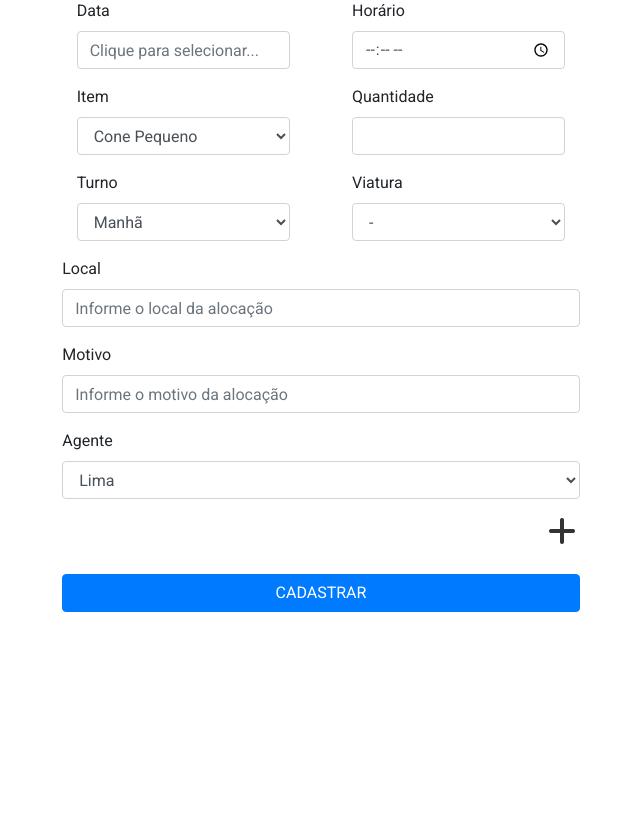
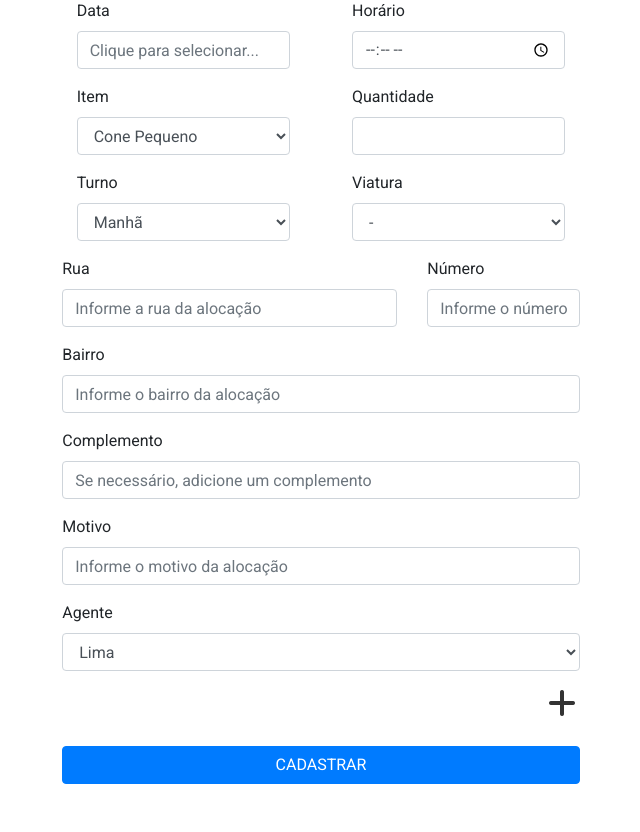
Before and after one commit to Eduardo-H/stock-manager, a Django app: page /alocacao/criar-alocacao/ in a window 1280 px wide. Shown: the part 256-1088 px from the top of the page, without its empty margins (319-959 px from the left). Before the commit the page ends 868 px from the top, so only its background shows below. Run offline with Django 3.2, Linux system fonts and the light colour scheme; data comes from the database, SQL or seed files in the repository; some libraries are stand-ins or nearby versions.

Commit message:
Alocation model modified and Add Alocation template updated

```diff
--- a/management/forms.py
+++ b/management/forms.py
@@ -5,7 +5,7 @@ from .models import *
 class FormAlocacao(ModelForm):
     class Meta:
         model = Alocacao
-        fields = ['data', 'horario', 'item', 'quantidade', 'turno', 'local', 'motivo']
+        fields = ['data', 'horario', 'item', 'quantidade', 'turno', 'rua', 'numero', 'bairro', 'complemento', 'motivo']
 
     data = forms.DateField(
         widget=forms.DateInput(format='%d/%m/%Y'),
--- a/management/models.py
+++ b/management/models.py
@@ -5,6 +5,9 @@ from datetime import date
 class Viatura(models.Model):
     numero = models.IntegerField()
     placa = models.CharField(max_length=7)
+
+    def __str__(self):
+        return self.numero
 
 class Item(models.Model):
     nome = models.CharField(max_length=100)
@@ -40,12 +43,15 @@ class Alocacao(models.Model):
     quantidade = models.IntegerField()
     turno = models.CharField(max_length=10, choices=TURNO_CHOICES)
     viatura = models.ForeignKey(Viatura, on_delete=models.PROTECT, blank=True)
-    local = models.CharField(max_length=250)
+    rua = models.CharField(max_length=200)
+    numero = models.CharField(max_length=10)
+    bairro = models.CharField(max_length=25)
+    complemento = models.CharField(max_length=25, blank=True)
     motivo = models.CharField(max_length=100, blank=True)
     cadastrador = models.ForeignKey(User, on_delete=models.PROTECT)
 
     def __str__(self):
-        return ('Alocação feita no dia {} em {}' .format(self.data, self.local))
+        return 'Alocação feita no dia {0} em {1}'.format(self.data, self.rua)
 
 class AlocacaoAgente(models.Model):
     alocacao = models.ForeignKey(Alocacao, on_delete=models.PROTECT)
--- a/management/static/management/css/style.css
+++ b/management/static/management/css/style.css
@@ -7,12 +7,42 @@ body::-webkit-scrollbar {
 }
 
 body::-webkit-scrollbar-track {
-  background: #B1B1B1;
+  background: #343a40;
 }
 
 body::-webkit-scrollbar-thumb {
+  background: #bdbdbd;
+  border-radius: 40px;
+}
+
+#icon {
+  transition: 0.3s;
+}
+
+#icon:hover {
+  color: #797979;
+}
+
+#viatura::-webkit-scrollbar,
+#agente-1::-webkit-scrollbar {
+  width: 5px;
+}
+
+#viatura::-webkit-scrollbar-track,
+#agente-1::-webkit-scrollbar-track {
   background: #4F4F4F;
   border-radius: 40px;
+}
+
+#viatura::-webkit-scrollbar-thumb,
+#agente-1::-webkit-scrollbar-thumb {
+  background: #bdbdbd;
+  border-radius: 40px;
+}
+
+#select-option:hover {
+  background: #248eff;
+  color: #fff;
 }
 
 #add-agent {
@@ -28,7 +58,7 @@ body::-webkit-scrollbar-thumb {
 
 #tabela-colaboracao {
   height: 500px;
-  overflow: auto;
+  overflow-y: scroll;
   overflow-x: hidden;
 }
 
@@ -37,17 +67,13 @@ body::-webkit-scrollbar-thumb {
 }
 
 #tabela-colaboracao::-webkit-scrollbar-track {
-  background: #B1B1B1;
-  border-radius: 40px;
+  background: #343a40;
+  border-top-right-radius: 40px;
+  border-bottom-right-radius: 40px;
+  border-bottom-left-radius: 40px;
 }
 
 #tabela-colaboracao::-webkit-scrollbar-thumb {
-  background: #4F4F4F;
+  background: #bdbdbd;
   border-radius: 40px;
 }
-
-
-#mensagem-confirmacao {
-  position: absolute;
-  top: 40%;
-}
--- a/management/templates/management/criaralocacao.html
+++ b/management/templates/management/criaralocacao.html
@@ -27,10 +27,11 @@
             <div class="d-flex justify-content-center mb-3">
               <div class="col-lg-4 mr-3">
                 <label for="item">Item</label>
-                <select class="form-control" name="item" id="item" required>
-                  {% for item in itens %}
-                    <option value="{{ item.id }}">{{ item.nome }}</option>
-                  {% endfor %}
+                <select class="form-control" name="item" {% if itens.count > 5 %}onfocus='this.size=5;' id="item"{% endif %}
+                  onblur='this.size=1;' onchange='this.size=1; this.blur();' required>
+                    {% for item in itens %}
+                      <option value="{{ item.id }}">{{ item.nome }}</option>
+                    {% endfor %}
                 </select>
               </div>
               <div class="col-lg-4 ml-3">
@@ -50,21 +51,45 @@
                 </select>
               </div>
 
-              <div class="col-lg-4 ml-3">
+              <div class="col-lg-4 ml-3" {% if viaturas.count > 5 %} id="select-viatura" {% endif %}>
                 <label for="viatura">Viatura</label>
-                <select class="form-control" name="viatura" id="viatura">
-                  <option value="None">-</option>
-                  {% for viatura in viaturas %}
-                    <option value="{{ item.viatura }}">{{ viatura.numero }}</option>
-                  {% endfor %}
+                <select class="form-control" name="viatura"
+                  {% if viaturas.count > 5 %}id="viatura" onfocus='this.size=5;' onblur='this.size=1;' onchange='this.size=1; this.blur();'{% endif %}>
+                    <option value="None" id="select-option">-</option>
+                    {% for viatura in viaturas %}
+                      <option value="{{ item.viatura }}" {% if viaturas.count > 5 %} id="select-option" {% endif %}>{{ viatura.numero }}</option>
+                    {% endfor %}
                 </select>
+              </div>
+            </div>
+
+            <div class="d-flex justify-content-center">
+              <div class="col-lg-6">
+                <div class="form-group">
+                  <label for="rua">Rua</label>
+                  <input type="text" name="rua" class="form-control" placeholder="Informe a rua da alocação" required>
+                </div>
+              </div>
+
+              <div class="col-lg-3">
+                <div class="form-group">
+                  <label for="numero">Número</label>
+                  <input type="text" name="numero" class="form-control" placeholder="Informe o número da rua" required>
+                </div>
               </div>
             </div>
 
             <div class="col-lg-9 mx-auto">
               <div class="form-group">
-                <label for="local">Local</label>
-                <input type="text" name="local" class="form-control" placeholder="Informe o local da alocação" required>
+                <label for="bairro">Bairro</label>
+                <input type="text" name="bairro" class="form-control" placeholder="Informe o bairro da alocação" required>
+              </div>
+            </div>
+
+            <div class="col-lg-9 mx-auto">
+              <div class="form-group">
+                <label for="complemento">Complemento</label>
+                <input type="text" name="complemento" class="form-control" placeholder="Se necessário, adicione um complemento">
               </div>
             </div>
 
@@ -77,9 +102,9 @@
 
             <div class="col-lg-9 mx-auto mb-3" id="agente-1">
               <label for="agente-1">Agente</label>
-              <select class="form-control" name="agente-1">
+              <select class="form-control" name="agente-1" {% if agentes.count > 5 %} id="agente-1" onfocus='this.size=5;' onblur='this.size=1;' onchange='this.size=1; this.blur();' {% endif %}>
                 {% for agente in agentes %}
-                  <option value="{{ agente.id }}">{{ agente.gritodeguerra }}</option>
+                  <option value="{{ agente.id }}" {% if agentes.count > 5 %} id="select-option" {% endif %}>{{ agente.gritodeguerra }}</option>
                 {% endfor %}
               </select>
             </div>
--- a/management/templates/management/menualocacao.html
+++ b/management/templates/management/menualocacao.html
@@ -6,7 +6,7 @@
       <h1 class="display-4 text-center mb-5">Alocações</h1>
       <div class="row justify-content-center">
         <div class="col-lg-3">
-          <a href="#" class="btn btn-primary btn-block"><i class="fas fa-plus mr-2"></i> CADASTRAR ALOCAÇÃO</a>
+          <a href="{% url 'criaralocacao' %}" class="btn btn-primary btn-block"><i class="fas fa-plus mr-2"></i> CADASTRAR ALOCAÇÃO</a>
         </div>
         <div class="col-lg-3">
           <a href="#" class="btn btn-success btn-block"><i class="fas fa-search mr-2"></i> PROCURAR POR TIPO</a>
@@ -36,7 +36,7 @@
                     <tr>
                       <th scope="row" class="text-center py-4">{{ alocacao.id }}</th>
                       <th scope="row" class="text-center py-4">{{ alocacao.data|date:'d/m/Y' }}</th>
-                      <th scope="row" class="text-center py-4">{{ alocacao.local }}</th>
+                      <th scope="row" class="text-center py-4">{{ alocacao.rua }}</th>
                       <th scope="row" class="text-center py-4">{{ alocacao.item }}</th>
                       <th scope="row" class="text-center py-4">{{ alocacao.quantidade }}</th>
                       <th scope="row" class="text-center py-3"><a href="#" class="btn btn-outline-primary">Detalhes</a></th>
--- a/management/views.py
+++ b/management/views.py
@@ -119,13 +119,10 @@ def cadastrarviatura(request):
     else:
         numero = request.POST['numero']
         placa = request.POST['placa']
-        print(numero)
         numero = Viatura.objects.filter(numero=numero)
-        print(numero)
         if not numero:
             if len(placa) == 7:
                 placa = Viatura.objects.filter(placa=placa)
-                print(placa)
                 if not placa:
                     try:
                         formulario = FormViatura(request.POST)
```
Also changed, not shown: db.sqlite3, management/migrations/0003_auto_20200630_1159.py (added).
